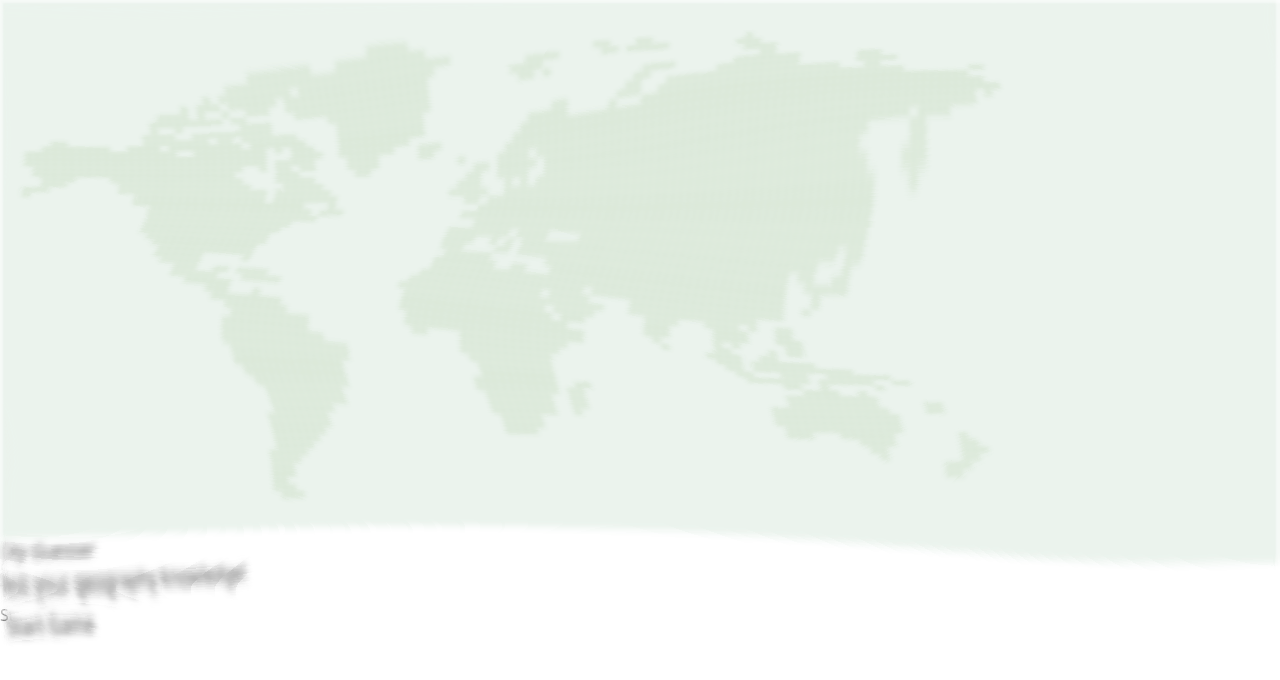
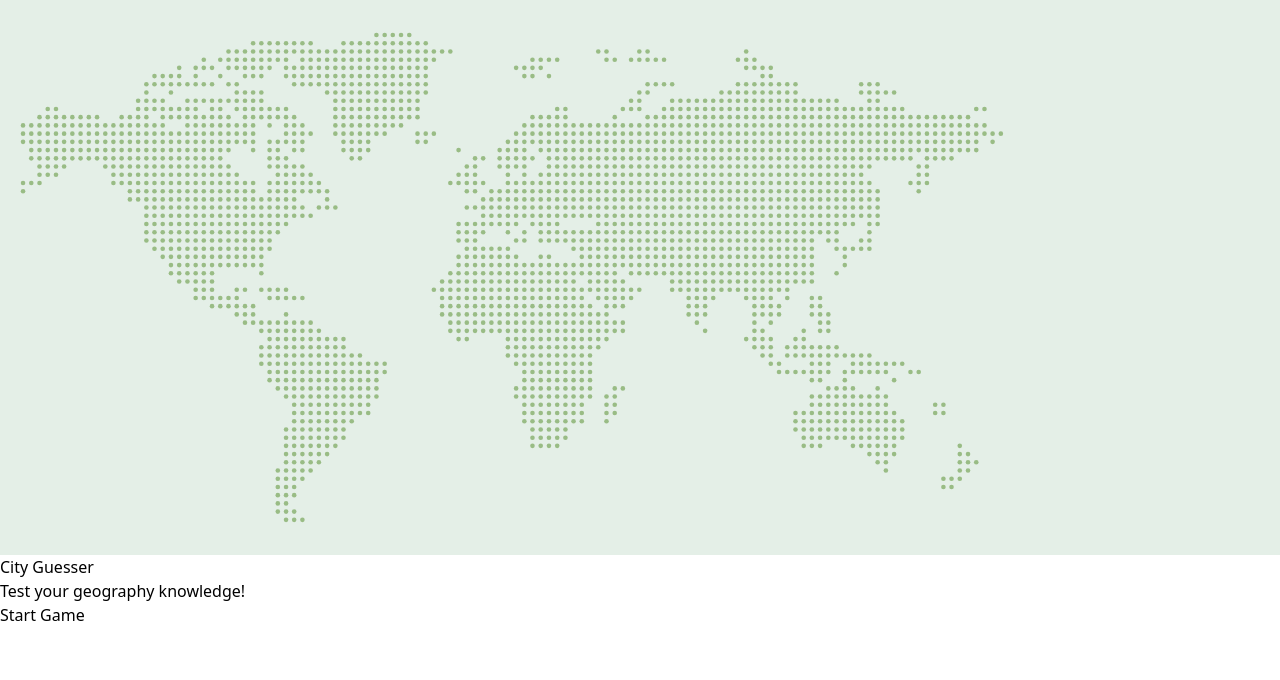
Before and after one commit to iamorlov/City-Guesser, a Next.js app: page / in a window 1280 px wide. Shown: the top 680 px of the page. Built offline with nearby package versions, Linux system fonts and the light colour scheme.

Commit message:
Removes liquid glass effect
Removes the liquid glass effect from the main page.

This effect used an SVG filter and multiple div layers to create a glass-like distortion. It was removed to simplify the visual design and potentially improve performance.

```diff
--- a/src/app/globals.scss
+++ b/src/app/globals.scss
@@ -68,29 +68,3 @@
 .map-dot-active {
   fill: #457b9d;
 }
-
-.liquid-glass {
-  position: absolute;
-  z-index: 0;
-  inset: 0;
-  backdrop-filter: blur(3px);
-  filter: url(#glass-distortion);
-  overflow: hidden;
-  isolation: isolate;
-
-  &-tint {
-    z-index: 1;
-    position: absolute;
-    inset: 0;
-    background: rgba(255, 255, 255, 0.25);
-  }
-
-  &-shine {
-    position: absolute;
-    inset: 0;
-    z-index: 2;
-    overflow: hidden;
-    box-shadow: inset 3px 3px 2px 0 rgba(255, 255, 255, 0.5),
-      inset -2px -2px 2px 2px rgba(255, 255, 255, 0.5);
-  }
-}
--- a/src/app/page.tsx
+++ b/src/app/page.tsx
@@ -19,9 +19,6 @@ export default function Home() {
     <main className="relative flex min-h-screen flex-col items-center justify-center p-4 overflow-hidden">
       <MapBackground />
       <div className="relative text-center max-w-3xl mx-auto py-8 px-16 rounded-[2.5rem] overflow-hidden">
-        <div className="liquid-glass"></div>
-        <div className="liquid-glass-tint"></div>
-        <div className="liquid-glass-shine"></div>
         <motion.div
           initial={{ opacity: 0, y: 10 }}
           animate={{ opacity: 1, y: 0 }}
@@ -75,62 +72,6 @@ export default function Home() {
           </motion.button>
         </motion.div>
       </div>
-
-      <svg style={{ display: "none" }}>
-        <filter
-          id="glass-distortion"
-          x="0%"
-          y="0%"
-          width="100%"
-          height="100%"
-          filterUnits="objectBoundingBox"
-        >
-          <feTurbulence
-            type="fractalNoise"
-            baseFrequency="0.001 0.005"
-            numOctaves="1"
-            seed="17"
-            result="turbulence"
-          />
-
-          <feComponentTransfer in="turbulence" result="mapped">
-            <feFuncR type="gamma" amplitude="1" exponent="10" offset="0.5" />
-            <feFuncG type="gamma" amplitude="0" exponent="1" offset="0" />
-            <feFuncB type="gamma" amplitude="0" exponent="1" offset="0.5" />
-          </feComponentTransfer>
-
-          <feGaussianBlur in="turbulence" stdDeviation="3" result="softMap" />
-
-          <feSpecularLighting
-            in="softMap"
-            surfaceScale="5"
-            specularConstant="1"
-            specularExponent="100"
-            lightingColor="white"
-            result="specLight"
-          >
-            <fePointLight x="-200" y="-200" z="300" />
-          </feSpecularLighting>
-
-          <feComposite
-            in="specLight"
-            operator="arithmetic"
-            k1="0"
-            k2="1"
-            k3="1"
-            k4="0"
-            result="litImage"
-          />
-
-          <feDisplacementMap
-            in="SourceGraphic"
-            in2="softMap"
-            scale="200"
-            xChannelSelector="R"
-            yChannelSelector="G"
-          />
-        </filter>
-      </svg>
     </main>
   );
 }
```
